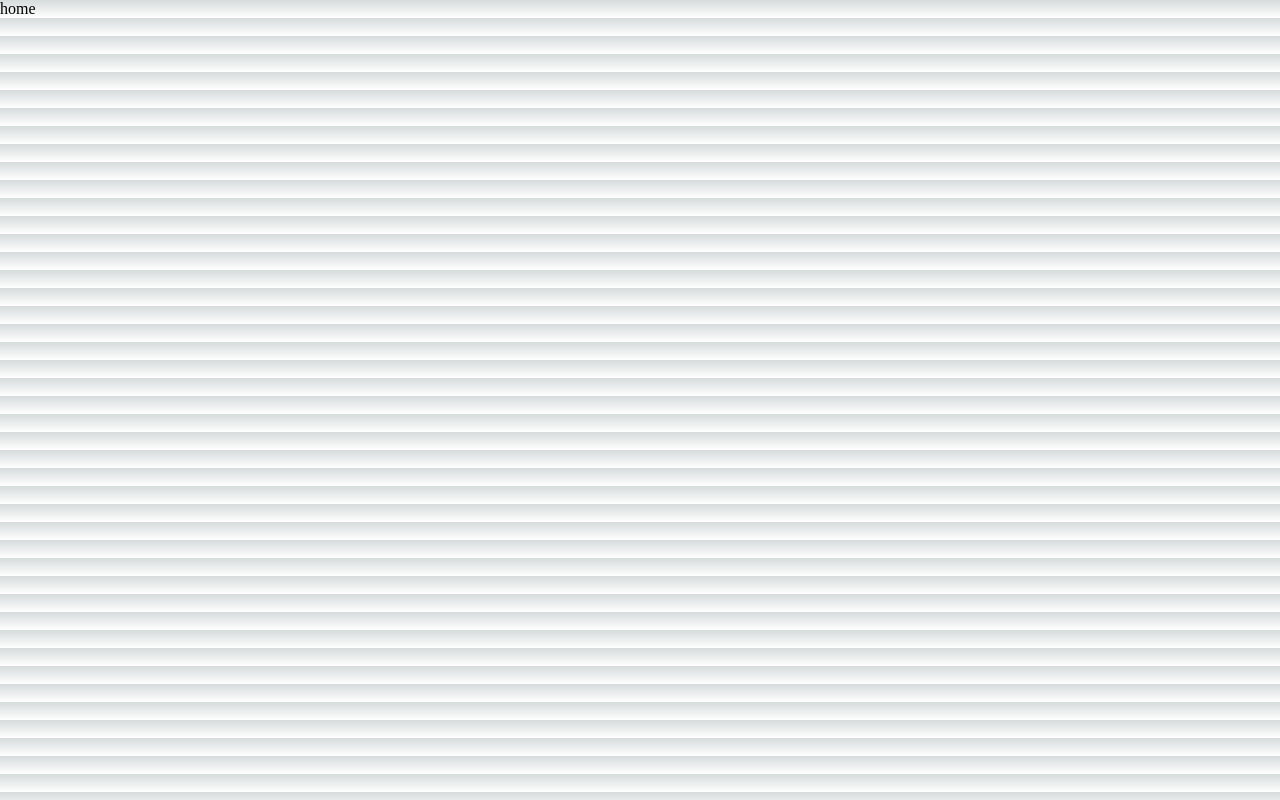
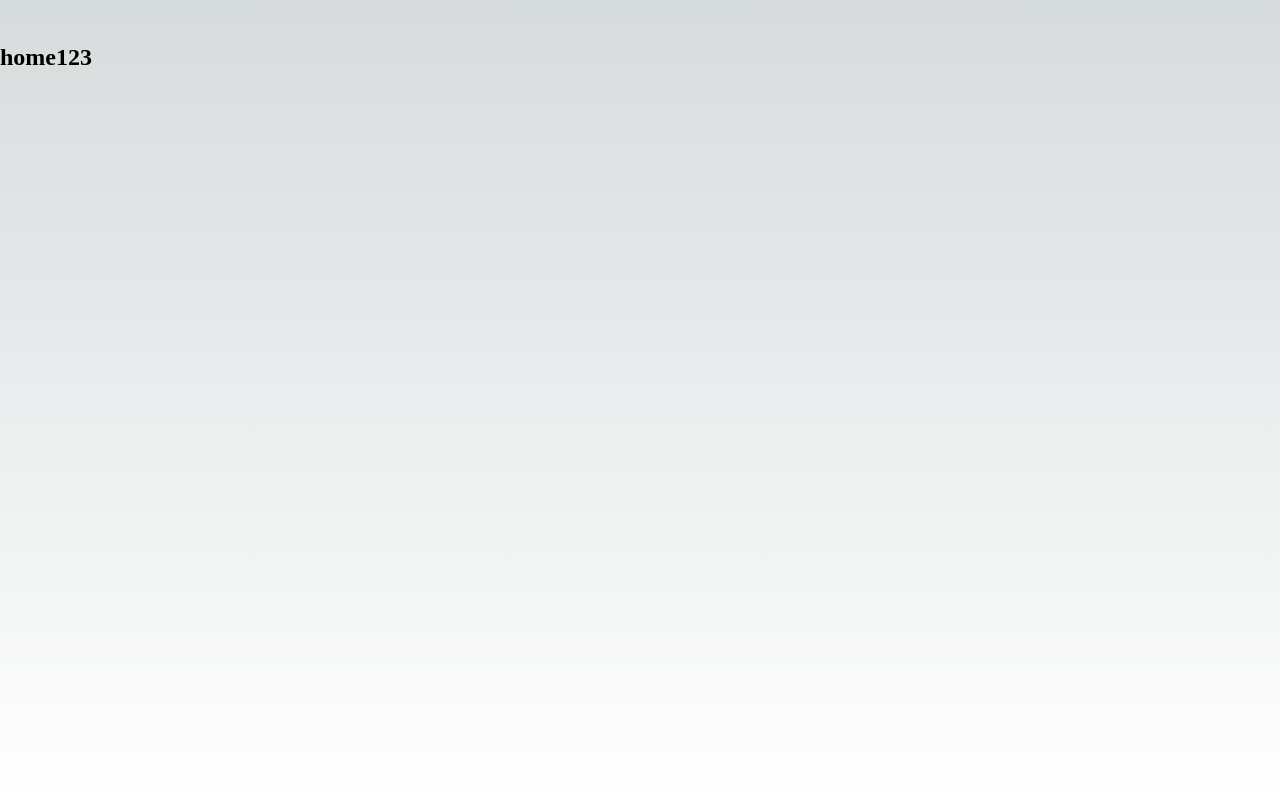
Before and after one commit to rae-han/project-store-next-ts, a Next.js app in the folder front/: page /app/store/1 in a window 1280 px wide. Built offline with nearby package versions, Linux system fonts and the light colour scheme.

Commit message:
add: default layout add: header

```diff
--- /dev/null
+++ b/front/components/Commons/Header/index.tsx
@@ -0,0 +1,24 @@
+import React, { useCallback, useRef, useState } from 'react';
+// import Image from 'next/image';
+import styled from '@emotion/styled';
+
+const HeaderContainer = styled.header`
+  position: sticky;
+  height: 44px;
+  background-color: var(--color-white);
+`;
+
+function Header() {
+  const [isSideMenu, setIsSideMenu] = useState(false);
+  const menuBack = useRef();
+
+  const onClickBackground = useCallback((e: any) => {
+    if (e.target === menuBack.current) {
+      setIsSideMenu(false);
+    }
+  }, []);
+
+  return <HeaderContainer></HeaderContainer>;
+}
+
+export default Header;
--- /dev/null
+++ b/front/layouts/DefaultLayout.tsx
@@ -0,0 +1,46 @@
+import React from 'react';
+import styled from '@emotion/styled';
+import Header from '@components/Commons/Header';
+
+const DefaultLayoutContainer = styled.div`
+  display: flex;
+  flex-direction: column;
+  justify-content: space-between;
+  width: 100vw;
+  height: 100vh;
+`;
+
+const Body = styled.section`
+  display: flex;
+  flex-direction: column;
+  flex-grow: 1;
+  justify-content: space-between;
+  overflow: scroll;
+
+  .content {
+    * {
+      flex-shrink: 0;
+    }
+  }
+
+  .body-footer {
+  }
+`;
+
+type MyComponentProps = {
+  children: JSX.Element;
+};
+
+const DefaultLayout = ({ children }: MyComponentProps) => {
+  return (
+    <DefaultLayoutContainer>
+      <Header></Header>
+      <Body>
+        <div className="content">{children}</div>
+        <div className="body-footer"></div>
+      </Body>
+    </DefaultLayoutContainer>
+  );
+};
+
+export default DefaultLayout;
--- a/front/package.json
+++ b/front/package.json
@@ -9,6 +9,7 @@
     "lint": "next lint"
   },
   "dependencies": {
+    "@emotion/styled": "^11.10.5",
     "@next/font": "13.1.2",
     "@types/node": "18.11.18",
     "@types/react": "18.0.26",
--- a/front/pages/app/store/[storeId].js
+++ /dev/null
@@ -1,7 +0,0 @@
-import React from 'react';
-
-function Home() {
-  return <div>home</div>;
-}
-
-export default Home;
--- /dev/null
+++ b/front/pages/app/store/[storeId]/index.tsx
@@ -0,0 +1,12 @@
+import React from 'react';
+import DefaultLayout from '@layouts/DefaultLayout';
+
+function Home() {
+  return (
+    <DefaultLayout>
+      <h1>home123</h1>
+    </DefaultLayout>
+  );
+}
+
+export default Home;
--- a/front/tsconfig.json
+++ b/front/tsconfig.json
@@ -16,7 +16,10 @@
     "incremental": true,
     "baseUrl": ".",
     "paths": {
-      "@/*": ["./*"]
+      "@/*": ["./*"],
+      "@pages/*": ["./pages/*"],
+      "@components/*": ["./components/*"],
+      "@layouts/*": ["./layouts/*"]
     }
   },
   "include": ["next-env.d.ts", "**/*.ts", "**/*.tsx"],
```
Also changed, not shown: front/components/Commons/Footer/index.tsx (added), 1 other file (tests, documents, lock files or other folders).
